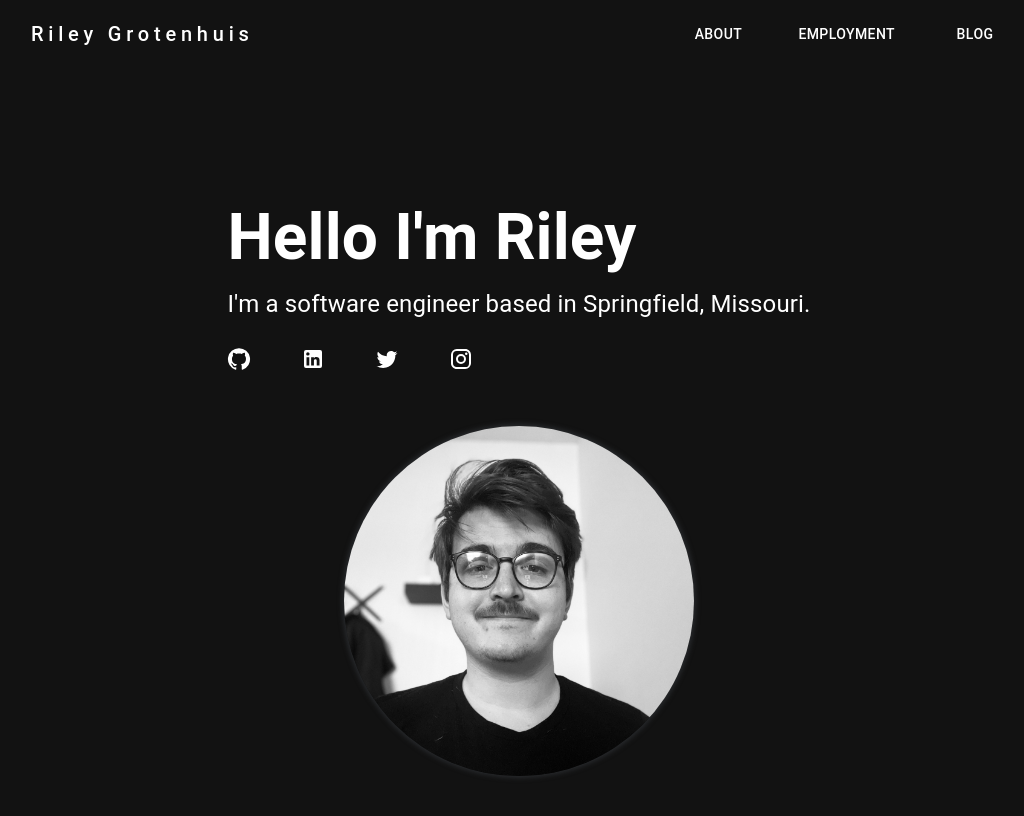
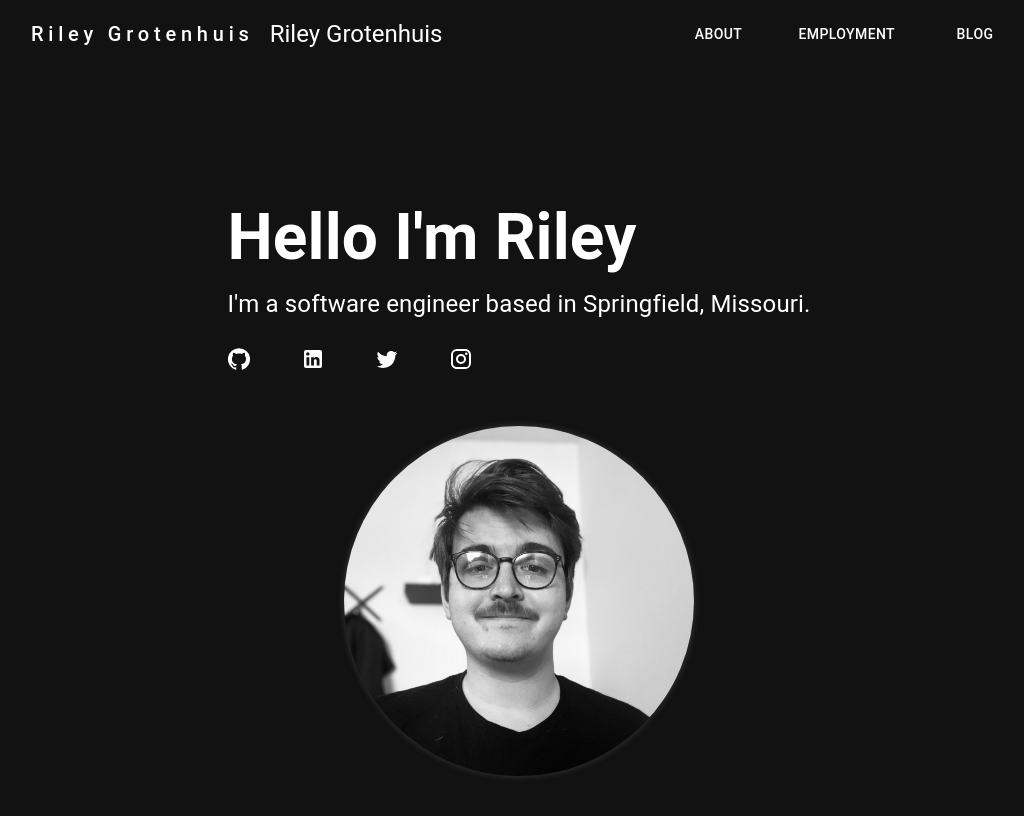
Before and after one commit to rileygrotenhuis/rileygrotenhuis.com, a Next.js app: page / in a window 1280 px wide. Shown: the top 816 px of the page, without its empty margins (121-1145 px from the left). Built offline with nearby package versions, Linux system fonts and the light colour scheme.

Commit message:
fix: add correct link element to minimized navbar.

```diff
--- a/components/NavigationBar.jsx
+++ b/components/NavigationBar.jsx
@@ -128,22 +128,24 @@ export default function NavigationBar() {
                         </Link>
                     </Menu>
                 </Box>
-                <Typography
-                    variant="h5"
-                    noWrap
-                    component="a"
-                    href=""
-                    sx={{
+                <Link
+                    href="/"
+                    style={{
+                        color: 'inherit',
+                        textDecoration: 'none',
                         mr: 2,
                         display: { xs: 'flex', md: 'none' },
                         flexGrow: 1,
                         letterSpacing: '.3rem',
-                        color: 'inherit',
-                        textDecoration: 'none',
                     }}
                 >
-                    Riley Grotenhuis
-                </Typography>
+                    <Typography
+                        variant="h5"
+                        noWrap
+                    >
+                        Riley Grotenhuis
+                    </Typography>
+                </Link>
                 <Box sx={{ justifyContent: 'right', flexGrow: 1, display: { xs: 'none', md: 'flex' } }}>
                     <Link
                         href="/about"
```
